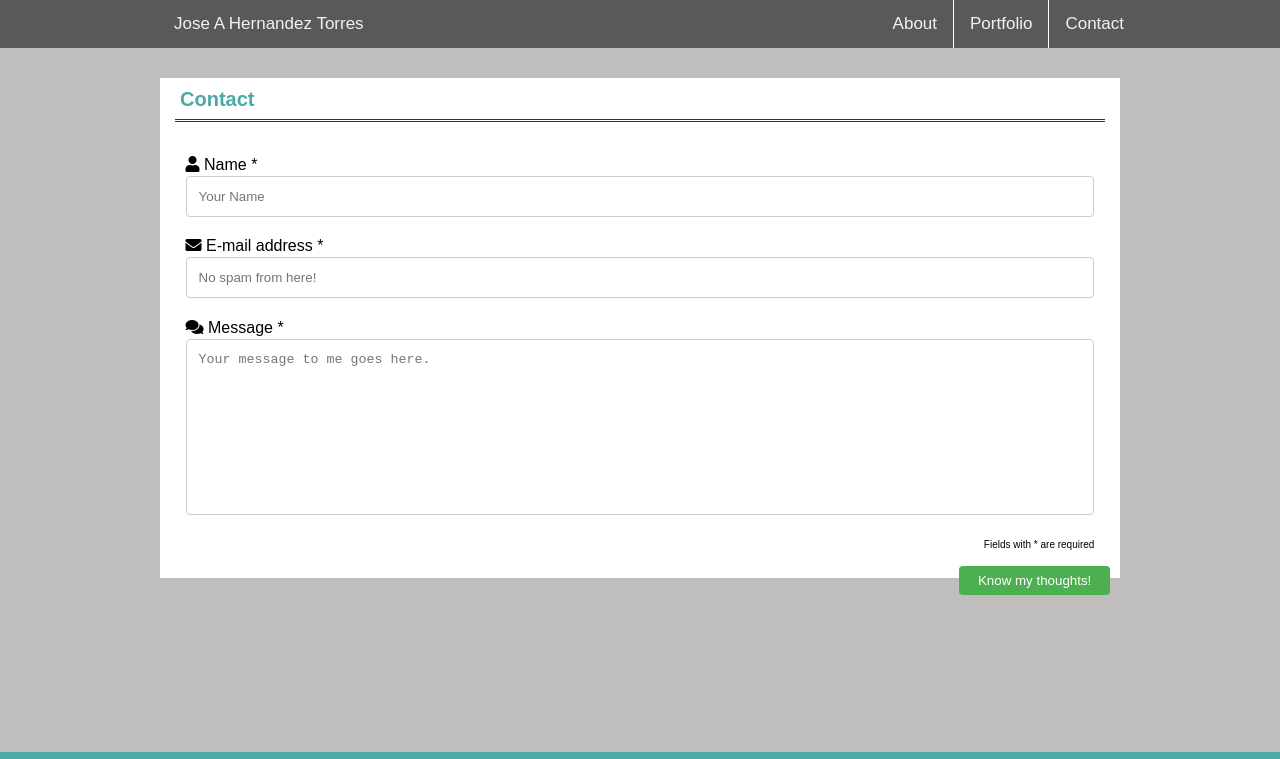
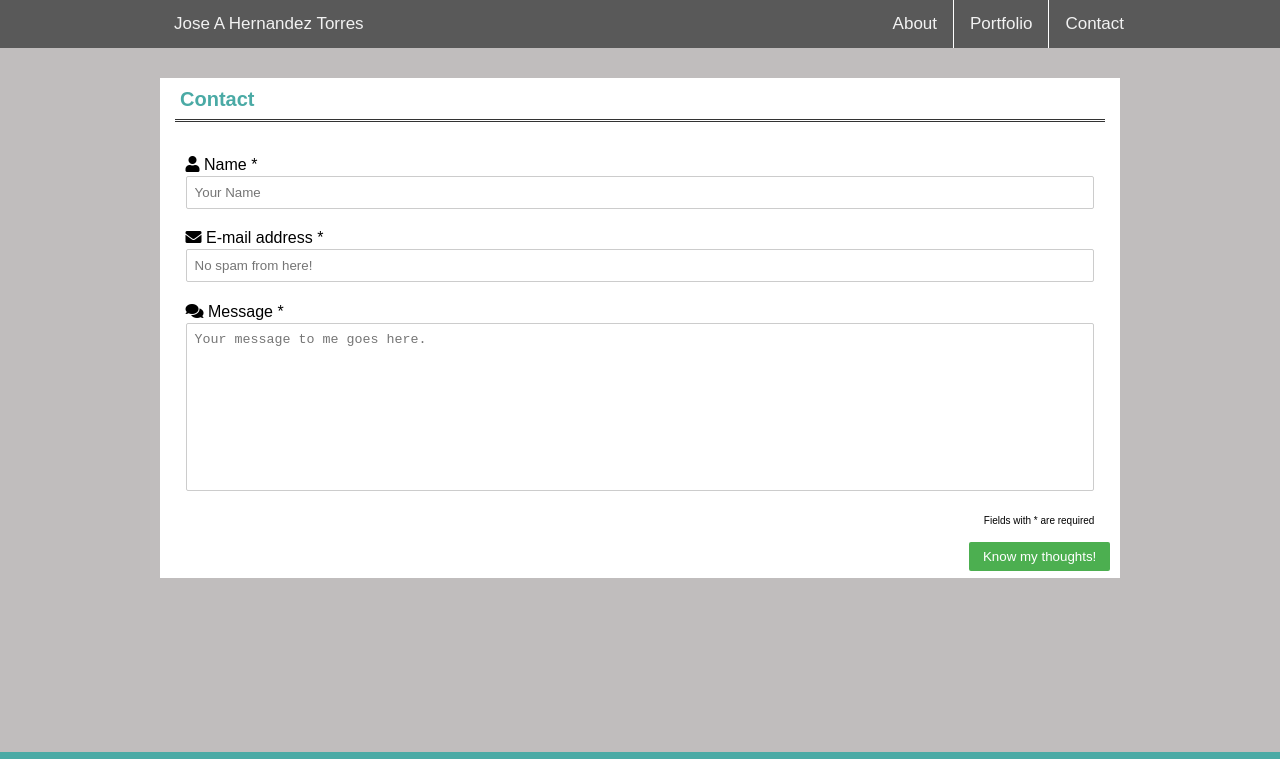
Before and after one commit to jhernandeztorres/Basic-Portfolio, a plain HTML site: page contact.html in a window 1280 px wide. Shown: the top 759 px of the page. Drawn offline with Linux system fonts and the light colour scheme.

Commit message:
Updated contact.html submit button CSS

```diff
--- a/assets/css/style.css
+++ b/assets/css/style.css
@@ -183,9 +183,9 @@ p {
 
 input[type=text], select, textarea {
     width: 100%;
-    padding: 12px;
+    padding: 8px;
     border: 1px solid #ccc;
-    border-radius: 4px;
+    border-radius: 2px;
     box-sizing: border-box;
     margin-top: 2px;
     margin-bottom: 5px;
@@ -196,9 +196,9 @@ input[type=submit] {
     float: right;
     background-color: #4CAF50;
     color: white;
-    padding: 7px 15px;
+    padding: 7px 10px;
     border: none;
-    border-radius: 4px;
+    border-radius: 2px;
     cursor: pointer;
 }
 
```
